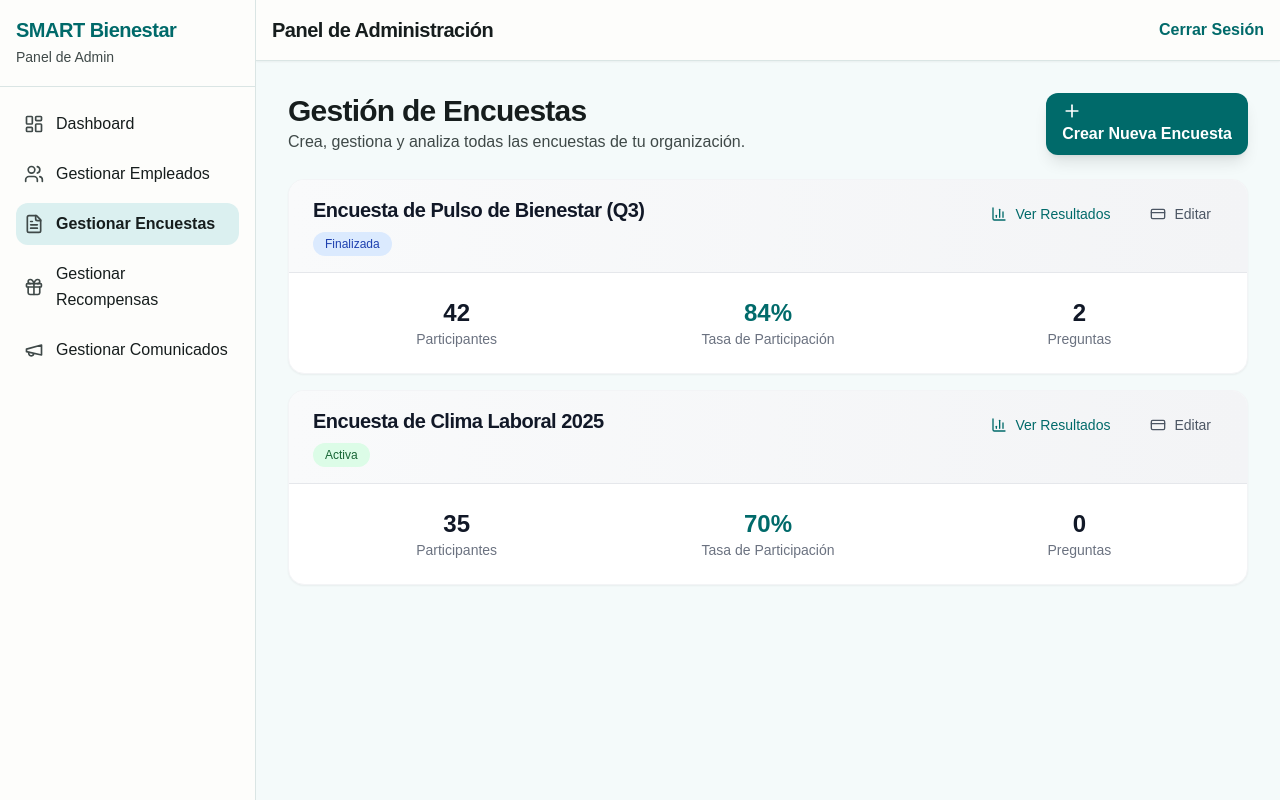
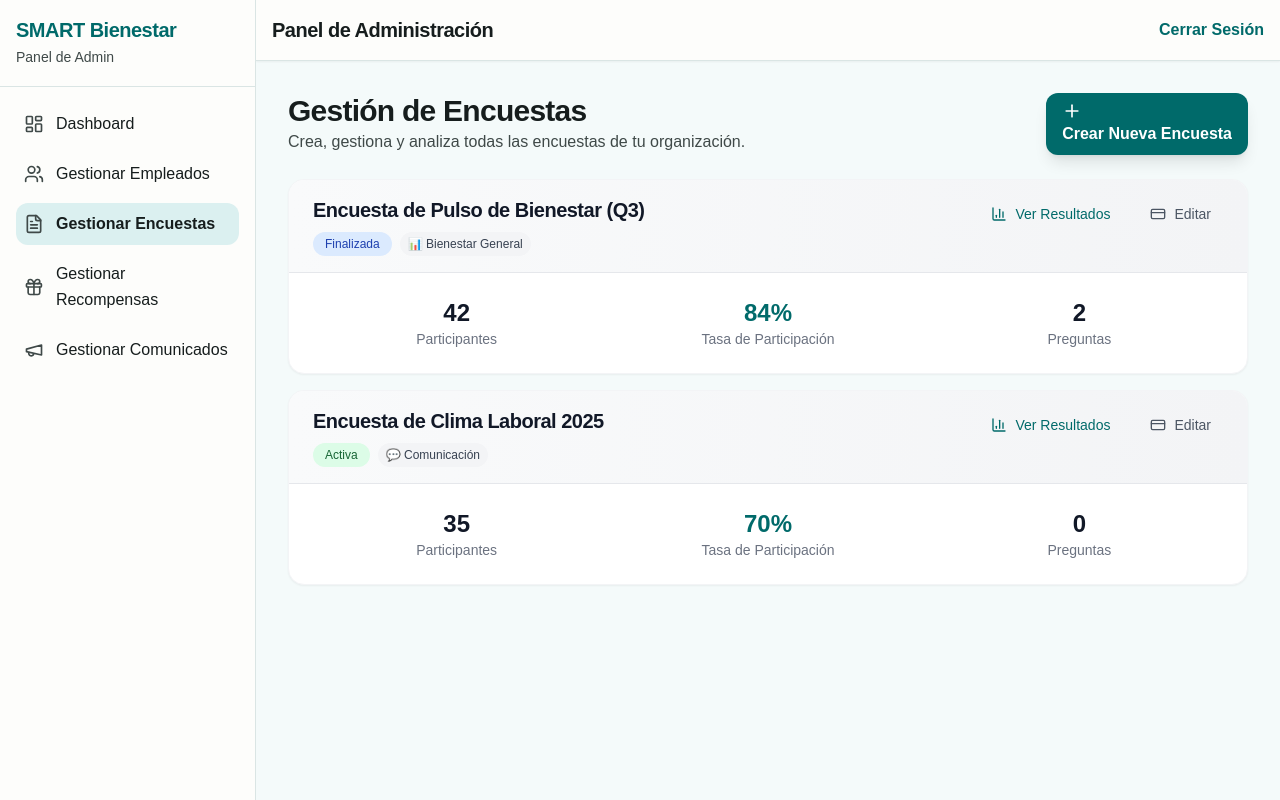
Before and after one commit to N1MRODve/SMARTBIENESTAR3, a Vue app: page /admin/encuestas in a window 1280 px wide. Built offline with nearby package versions, Linux system fonts and the light colour scheme; sample sign-in values are in the browser's storage; a web font is replaced by a local one.

Commit message:
Updated EncuestasView.vue

```diff
--- a/src/services/mock/encuestas.service.js
+++ b/src/services/mock/encuestas.service.js
@@ -10,6 +10,7 @@ const encuestasDb = ref([
   {
     id: 'enc-01',
     titulo: 'Encuesta de Pulso de Bienestar (Q3)',
+    categoria: 'general',
     estado: 'Finalizada',
     totalParticipantes: 42,
     preguntas: [
@@ -36,6 +37,7 @@ const encuestasDb = ref([
   {
     id: 'enc-02',
     titulo: 'Encuesta de Clima Laboral 2025',
+    categoria: 'comunicacion',
     estado: 'Activa',
     totalParticipantes: 35,
     // ... (podríamos añadir más datos aquí)
@@ -102,6 +104,7 @@ export const addSurvey = async (nuevaEncuesta) => {
   const encuestaConId = {
     ...nuevaEncuesta,
     id: `enc-${Date.now()}`,
+    categoria: nuevaEncuesta.categoria || 'general',
     totalParticipantes: 0,
     estado: 'Borrador'
   };
@@ -134,6 +137,7 @@ export const updateSurvey = async (encuestaActualizada) => {
         ...encuestasDb.value[index],
         titulo: encuestaActualizada.titulo,
         descripcion: encuestaActualizada.descripcion || '',
+        categoria: encuestaActualizada.categoria || 'general',
         estado: encuestaActualizada.estado,
         preguntas: encuestaActualizada.preguntas || [],
         fechaActualizacion: new Date().toISOString()
--- a/src/views/admin/EncuestasView.vue
+++ b/src/views/admin/EncuestasView.vue
@@ -10,6 +10,31 @@ import { getEncuestas } from '@/services/mock/encuestas.service.js';
 const encuestas = ref([]);
 const isLoading = ref(true);
 const router = useRouter();
+
+// Métodos para categorías
+const getCategoriaLabel = (categoria) => {
+  const labels = {
+    'salud-mental': 'Salud Mental',
+    'carga-laboral': 'Carga Laboral',
+    'comunicacion': 'Comunicación',
+    'ergonomia': 'Ergonomía',
+    'desarrollo': 'Desarrollo Profesional',
+    'general': 'Bienestar General'
+  };
+  return labels[categoria] || 'General';
+};
+
+const getCategoriaIcon = (categoria) => {
+  const icons = {
+    'salud-mental': '🧠',
+    'carga-laboral': '⚖️',
+    'comunicacion': '💬',
+    'ergonomia': '🪑',
+    'desarrollo': '📈',
+    'general': '📊'
+  };
+  return icons[categoria] || '📊';
+};
 
 // --- Carga de Datos ---
 onMounted(async () => {
@@ -74,6 +99,9 @@ const editarEncuesta = (encuestaId) => {
                 >
                   {{ encuesta.estado }}
                 </span>
+                <span v-if="encuesta.categoria" class="ml-2 px-2 py-1 bg-gray-100 text-gray-700 rounded-full text-xs font-medium">
+                  {{ getCategoriaIcon(encuesta.categoria) }} {{ getCategoriaLabel(encuesta.categoria) }}
+                </span>
               </div>
             </div>
 
```
